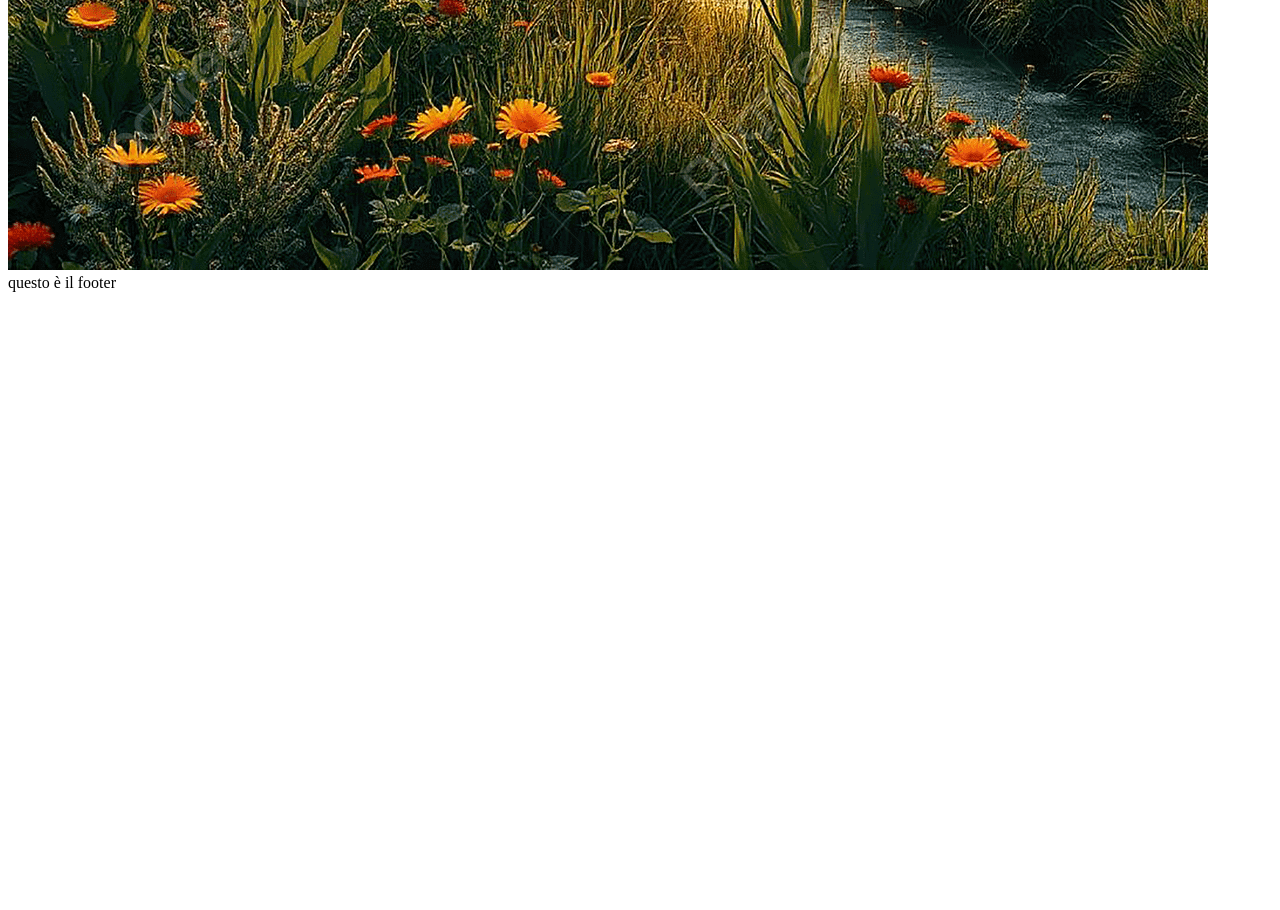
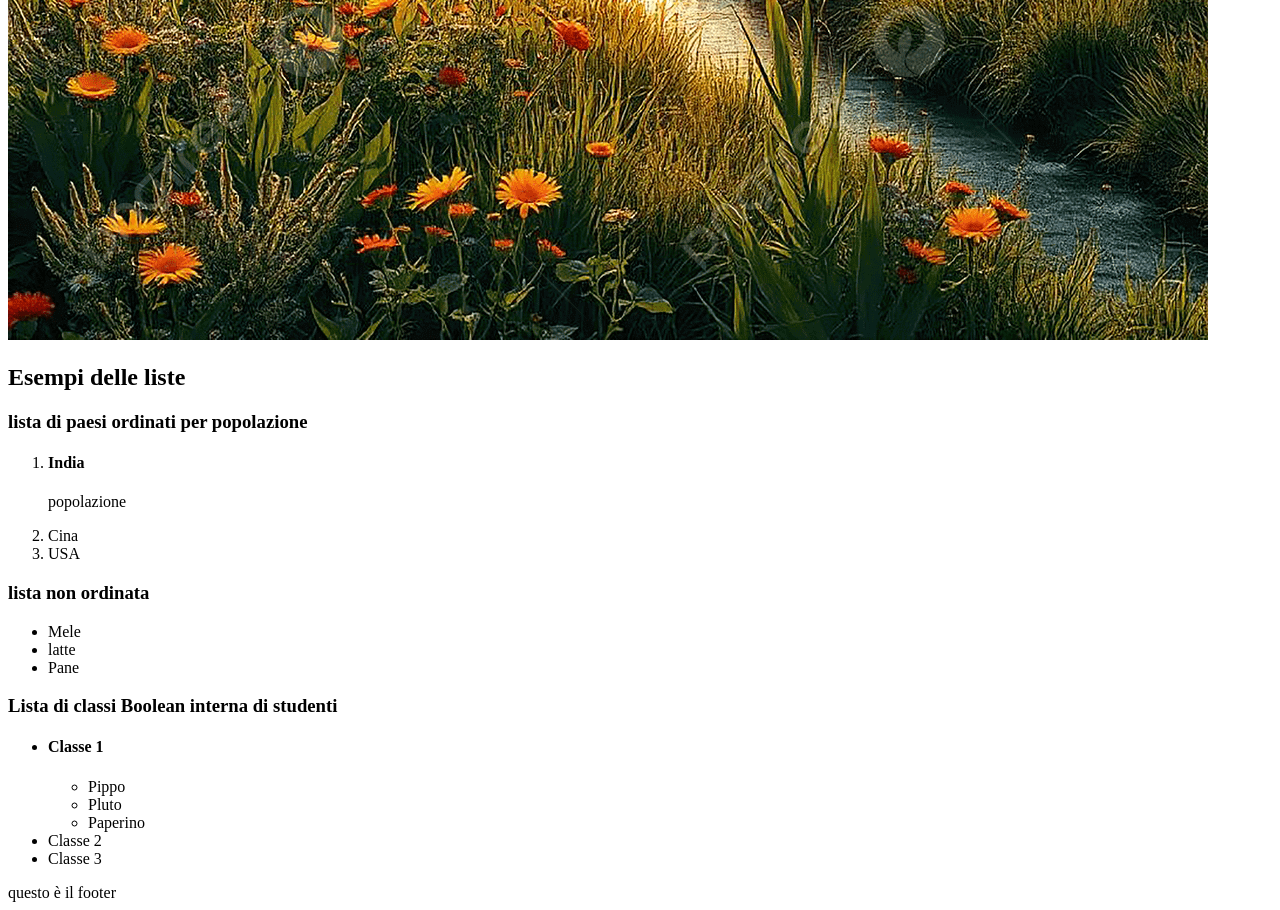
Before and after one commit to LucianaSchembri/html-intro1, a plain HTML site: page index.html in a window 1280 px wide. Shown: the part 1719-2629 px from the top of the page. Before the commit the page ends 2019 px from the top, so only its background shows below. Drawn offline with Linux system fonts and the light colour scheme.

Commit message:
feat: spiegazione liste

```diff
--- a/index.html
+++ b/index.html
@@ -20,6 +20,10 @@
 
     <!-- tag del paragrafo -->
     <p>Lorem ipsum dolor sit amet consectetur adipisicing elit. Velit enim in consequuntur deleniti? Voluptates aperiam nulla eaque fugiat neque perspiciatis, quo alias obcaecati ab ipsam! Nostrum nulla adipisci totam maxime.</p>
+    <p>
+      questo è il mio testo del paragrafo. <br>questo testo deve andare a capo
+    </p>
+    <hr>
  </section>
 
 
@@ -48,6 +52,45 @@
         </div>
      </div>
      </section>
+
+     <!-- tag delle liste -->
+      <section>
+         <h2>Esempi delle liste</h2>
+         <!-- lista ordinata -->
+          <h3>lista di paesi ordinati per popolazione</h3>
+         <ol>
+            <li>
+               <h4>India</h4>
+               <p>popolazione</p>
+            </li>
+            <li>Cina</li>
+            <li>USA</li>
+         </ol>
+         <!-- lista non ordinata -->
+         <h3>lista non ordinata</h3>
+         <ul>
+            <li>Mele</li>
+            <li>latte</li>
+            <li>Pane</li>
+         </ul>
+         <!-- liste annidate -->
+         <h3>Lista di classi Boolean interna di studenti</h3>
+         <ul>
+            <li>
+               <h4>Classe 1</h4>
+               <!-- lista interna -->
+               <ul>
+                  <li>Pippo</li>
+                  <li>Pluto</li>
+                  <li>Paperino</li>
+               </ul>
+            </li>
+            <li>Classe 2</li>
+            <li>Classe 3</li>
+         </ul>
+      </section>
+
+
     </main>
 
     <footer>questo è il footer</footer>
```
